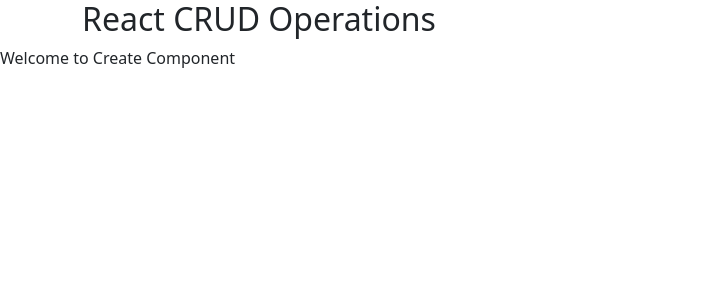
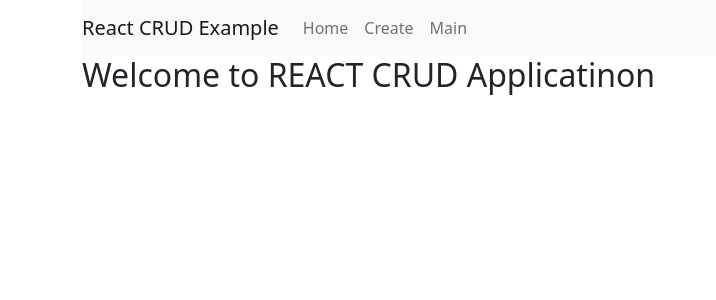
Before and after one commit to gayathribuddhika/Mern_CRUD, a React (Create React App) app in the folder crudreact/: page / in a window 1280 px wide. Shown: the top 300 px of the page, without its empty margins (0-716 px from the left). Built offline with nearby package versions, Linux system fonts and the light colour scheme.

Commit message:
create the navbar

```diff
--- a/crudreact/src/App.js
+++ b/crudreact/src/App.js
@@ -1,12 +1,41 @@
 import React, {Component} from 'react';
 import 'bootstrap/dist/css/bootstrap.min.css';
+import {BrowserRouter as Router,Switch,Route, Link} from 'react-router-dom';
+
+import Create from './components/create';
+import Edit from './components/edit';
+import Main from './components/main';
 
 class App extends Component {
   render(){
     return (
-      <div className="container">
-        <h2>React CRUD Operations</h2>
-      </div>
+      <Router>
+        <div className="container">
+          <nav className="navbar navbar-expand-lg navbar-light bg-light">
+            <Link className="navbar-brand" to={'/'}>React CRUD Example</Link>
+            <div className="collapse navbar-collapse" id = "navbarSupportedContent">
+              <ul className="navbar-nav mr-auto">
+                <li className="nav-item">
+                  <Link to ={'/'} className="nav-link">Home</Link>
+                </li>
+                <li className="nav-item">
+                  <Link to ={'/create'} className="nav-link">Create</Link>
+                </li>
+                <li className="nav-item">
+                  <Link to ={'/main'} className="nav-link">Main</Link>
+                </li>
+              </ul>
+            </div>
+          </nav>
+          <h2>Welcome to REACT CRUD Applicatinon</h2>
+          <Switch>
+            <Route exact path = "/create" component= {Create}/>
+            <Route exact path = "/edit/:id" component= {Edit}/>
+            <Route exact path = "/main" component= {Main}/>
+          </Switch>
+        </div>
+      </Router>
+
     )
   }
 }
--- a/crudreact/src/components/main.js
+++ b/crudreact/src/components/main.js
@@ -4,7 +4,7 @@
     render() {
         return (
             <div>
-
+                <p>Welcome to Main Component</p>
             </div>
         )
     }
--- a/crudreact/src/index.js
+++ b/crudreact/src/index.js
@@ -5,12 +5,11 @@
 import App from './App';
 import reportWebVitals from './reportWebVitals';
 
-import Create from './components/create';
+
 
 ReactDOM.render(
   <BrowserRouter>
      <App />
-     <Create />
   </BrowserRouter>, document.getElementById('root')
 );
 
```
